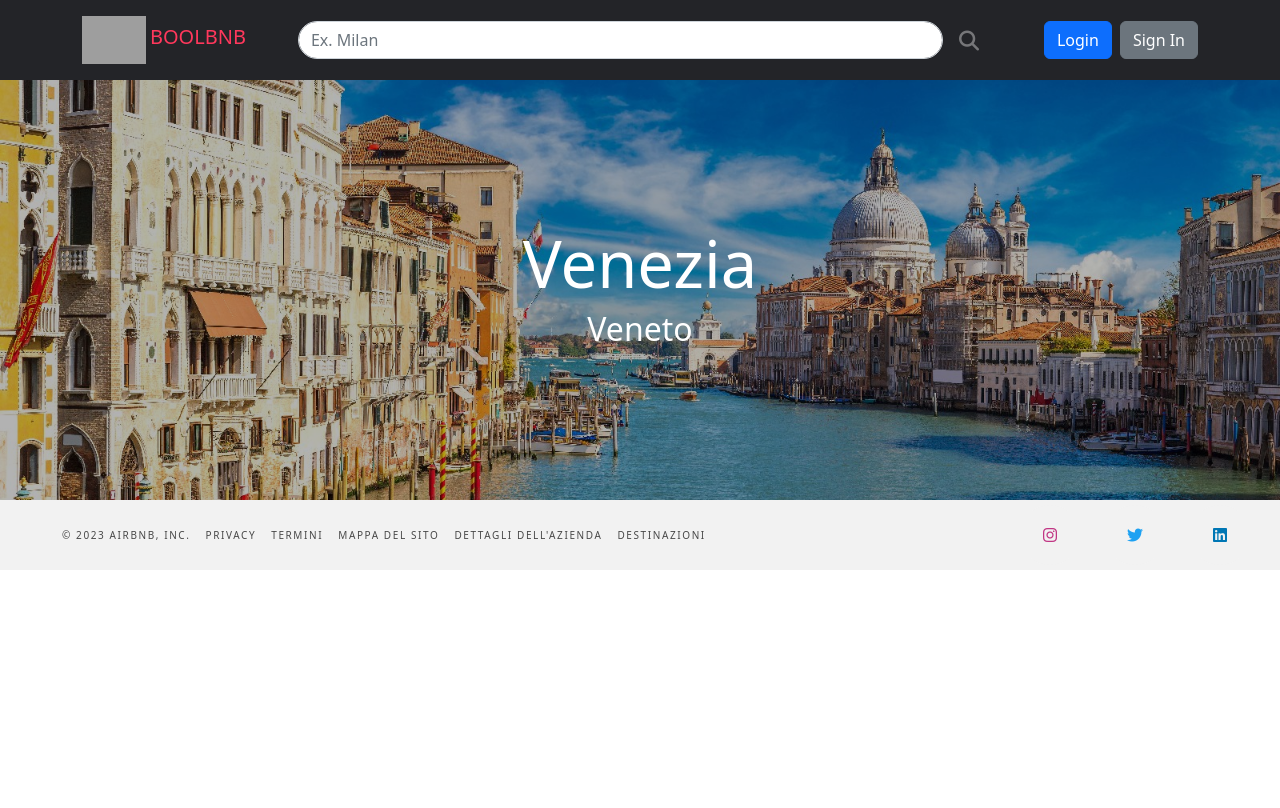
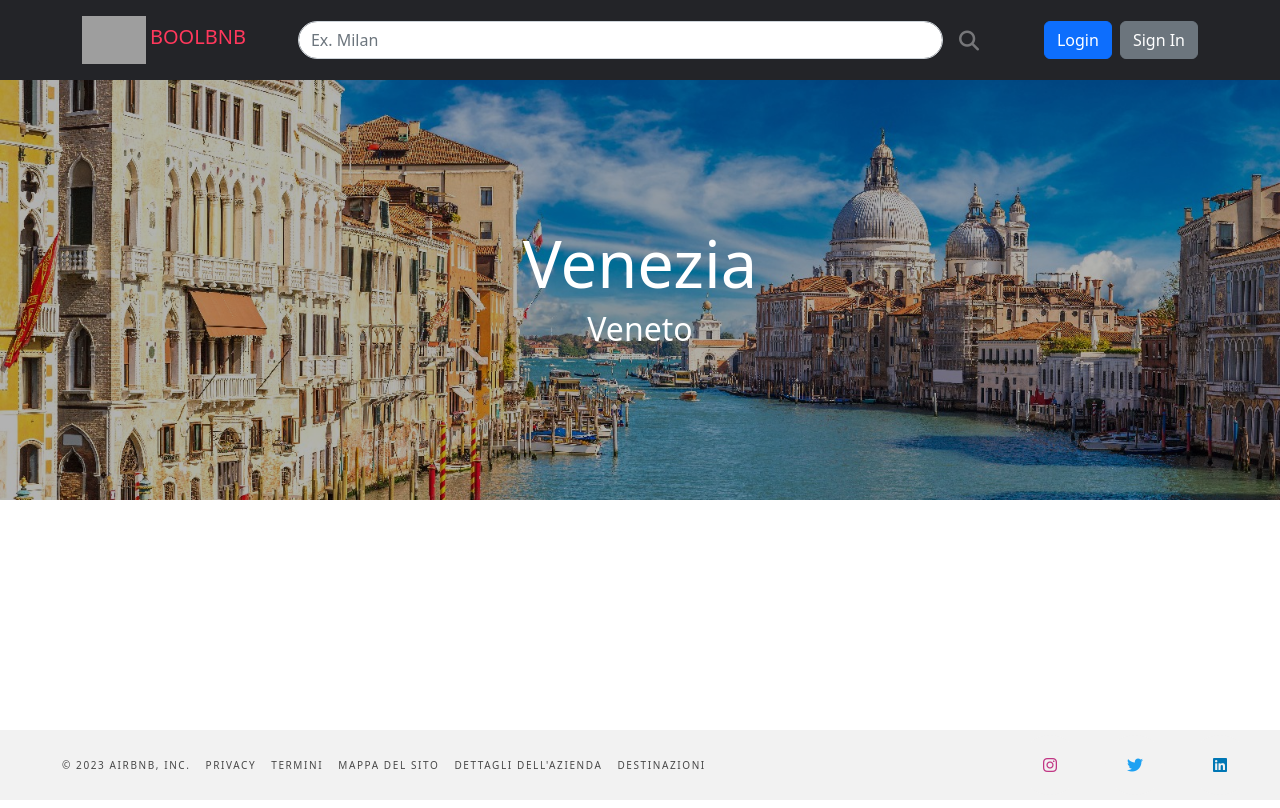
Before and after one commit to AndreaChiari/boolbnb, a Vue app: page / in a window 1280 px wide. Built offline with nearby package versions, Linux system fonts and the light colour scheme; grey boxes are pictures that could not be loaded.

Commit message:
add main

```diff
--- a/src/App.vue
+++ b/src/App.vue
@@ -11,10 +11,16 @@ export default {
 
 <template>
     <AppHeader />
-    <RouterView />
+    <main>
+        <RouterView />
+    </main>
     <AppFooter />
 </template>
 
 <style lang="scss">
 @use './assets/styles/style.scss';
+
+main {
+    height: calc(100vh - 150px);
+}
 </style>
```
